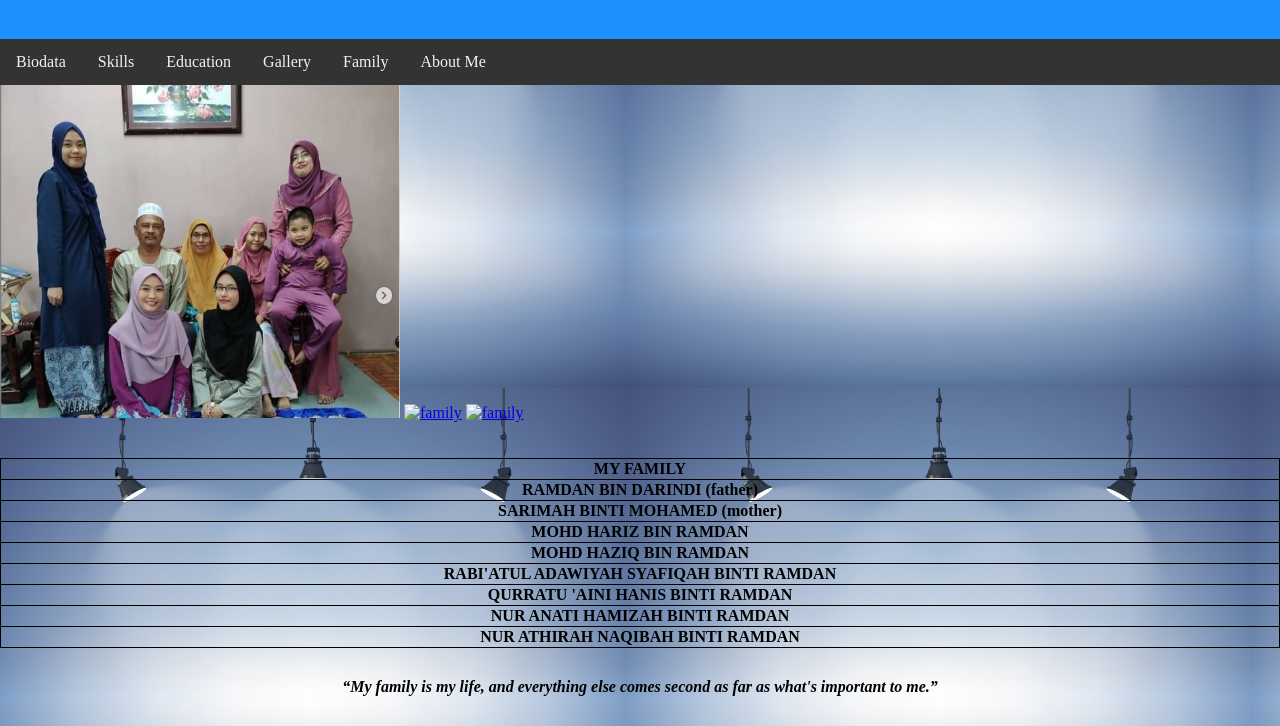
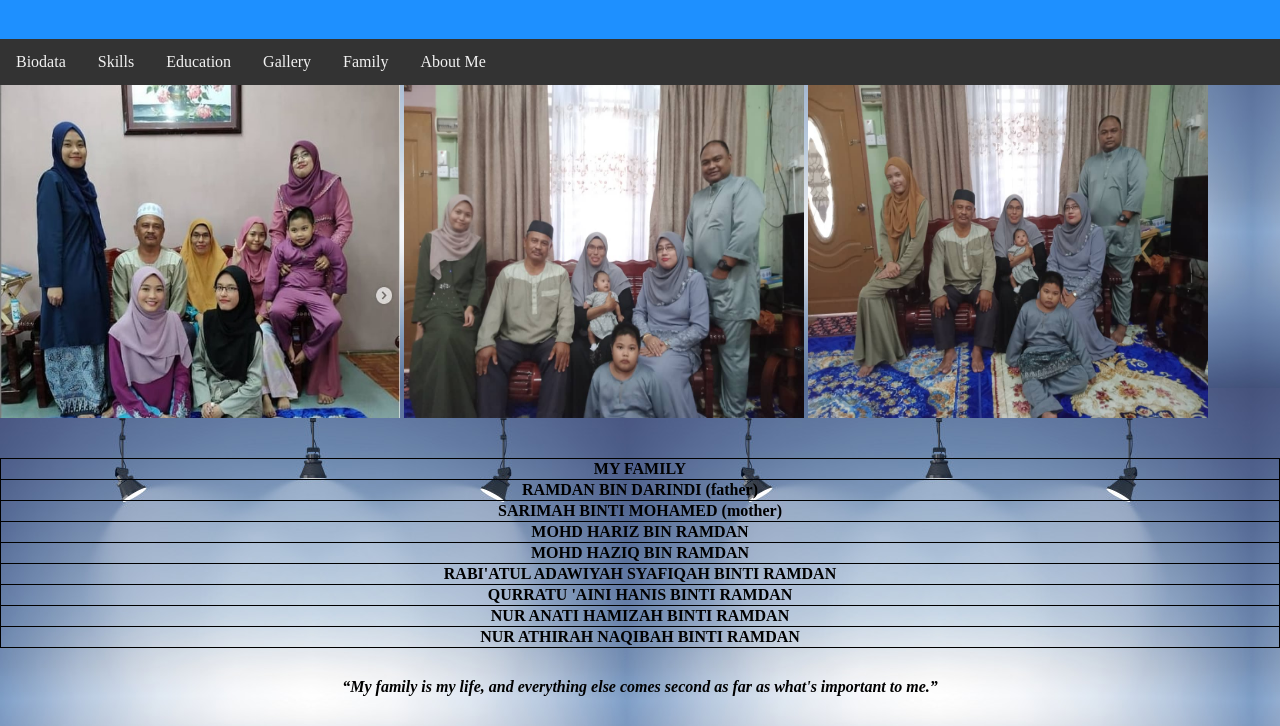
Before and after one commit to AnatiHamizah29/hamizah_individu, a plain HTML site: page Family.html in a window 1280 px wide. Shown: the part 81-807 px from the top of the page. Drawn offline with Linux system fonts and the light colour scheme.

Commit message:
Update Family.html

```diff
--- a/Family.html
+++ b/Family.html
@@ -93,11 +93,11 @@ table {
 	<a target="_blank" href="family.jpg">
 	<img src="family.jpg" alt="family" width="400" height="333"></a>
 
-	<a target="_blank" href="family 2.jpg">
-	<img src="family 2.jpeg" alt="family" width="400" height="333"></a>
+	<a target="_blank" href="family-2.jpg">
+	<img src="family-2.jpg" alt="family" width="400" height="333"></a>
 
-	<a target="_blank" href="family 3.jpg">
-	<img src="family 3.jpeg" alt="family" width="400" height="333"></a>
+	<a target="_blank" href="family-3.jpg">
+	<img src="family-3.jpg" alt="family" width="400" height="333"></a>
 
 
 </div>
```
